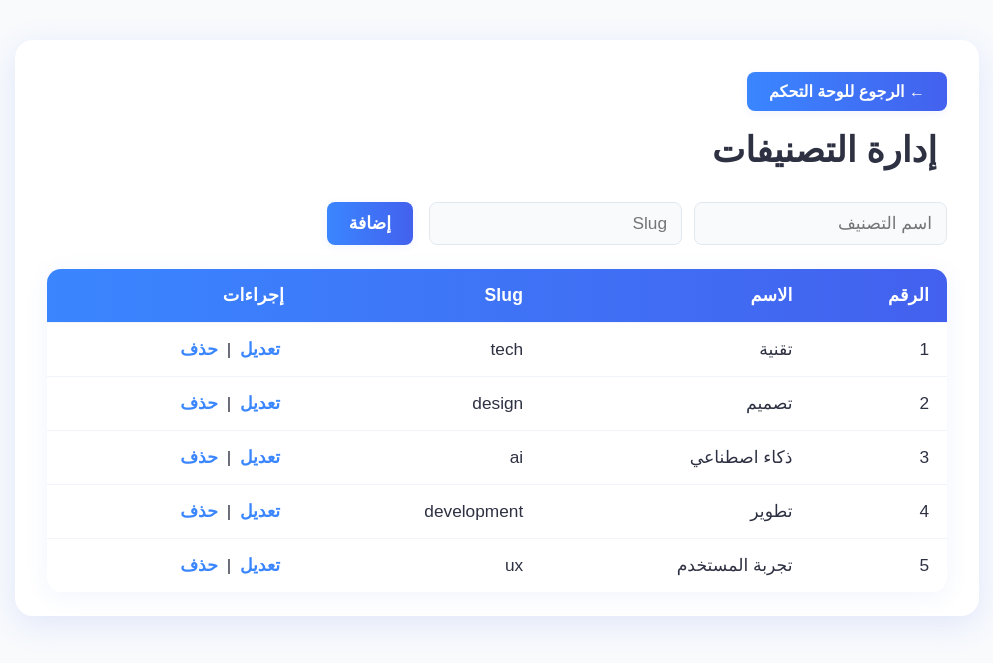
After one commit to mohamedsharshar/article, a PHP site: page /admin/categories.php in a window 1280 px wide. The commit adds this page. Shown: the top 663 px of the page, without its empty margins (143-1136 px from the left). Run offline with PHP 8.4, Linux system fonts and the light colour scheme; data comes from the database, SQL or seed files in the repository.

Commit message:
Add category management: Implement category addition, editing, and deletion functionality in the admin panel.

```diff
--- /dev/null
+++ b/admin/categories.php
@@ -0,0 +1,224 @@
+<?php
+// admin/categories.php
+require_once '../db.php';
+
+// إضافة تصنيف جديد
+$error = '';
+if (isset($_POST['add'])) {
+    $name = $_POST['name'];
+    $slug = $_POST['slug'];
+    try {
+        $stmt = $pdo->prepare('INSERT INTO categories (name, slug) VALUES (?, ?)');
+        $stmt->execute([$name, $slug]);
+        header('Location: categories.php');
+        exit;
+    } catch (PDOException $e) {
+        if ($e->getCode() == 23000) {
+            $error = 'اسم التصنيف أو الـ slug موجود بالفعل!';
+        } else {
+            $error = 'حدث خطأ أثناء الإضافة.';
+        }
+    }
+}
+
+// تعديل تصنيف
+if (isset($_POST['edit'])) {
+    $id = $_POST['id'];
+    $name = $_POST['name'];
+    $slug = $_POST['slug'];
+    try {
+        $stmt = $pdo->prepare('UPDATE categories SET name=?, slug=? WHERE id=?');
+        $stmt->execute([$name, $slug, $id]);
+        header('Location: categories.php');
+        exit;
+    } catch (PDOException $e) {
+        if ($e->getCode() == 23000) {
+            $error = 'اسم التصنيف أو الـ slug موجود بالفعل!';
+        } else {
+            $error = 'حدث خطأ أثناء التعديل.';
+        }
+    }
+}
+
+// حذف تصنيف
+if (isset($_GET['delete'])) {
+    $id = $_GET['delete'];
+    $stmt = $pdo->prepare('DELETE FROM categories WHERE id=?');
+    $stmt->execute([$id]);
+    header('Location: categories.php');
+    exit;
+}
+
+// جلب كل التصنيفات
+$stmt = $pdo->query('SELECT * FROM categories');
+$categories = $stmt->fetchAll(PDO::FETCH_ASSOC);
+
+// لو فيه تعديل
+$editCategory = null;
+if (isset($_GET['edit'])) {
+    $id = $_GET['edit'];
+    $stmt = $pdo->prepare('SELECT * FROM categories WHERE id=?');
+    $stmt->execute([$id]);
+    $editCategory = $stmt->fetch(PDO::FETCH_ASSOC);
+}
+?>
+<!DOCTYPE html>
+<html lang="ar">
+<head>
+    <meta charset="UTF-8">
+    <title>إدارة التصنيفات</title>
+    <link rel="stylesheet" href="css/manage_articles.css">
+    <style>
+        body {
+            direction: rtl;
+            font-family: 'Cairo', Arial, sans-serif;
+            background: #f8fafc;
+        }
+        .categories-container {
+            max-width: 900px;
+            margin: 40px auto;
+            background: #fff;
+            border-radius: 18px;
+            box-shadow: 0 8px 32px rgba(67,97,238,0.13);
+            padding: 32px 32px 24px 32px;
+            overflow: hidden;
+        }
+        .categories-title {
+            color: #2d3142;
+            margin-bottom: 32px;
+            font-size: 2.2rem;
+            font-weight: bold;
+            display: flex;
+            align-items: center;
+            gap: 10px;
+        }
+        .category-form {
+            display: flex;
+            gap: 12px;
+            margin-bottom: 24px;
+        }
+        .category-form input[type="text"] {
+            padding: 10px 14px;
+            border: 1px solid #e2e8f0;
+            border-radius: 8px;
+            font-size: 1.08rem;
+            background: #f8fafc;
+            transition: border 0.2s;
+        }
+        .category-form input[type="text"]:focus {
+            border: 1.5px solid #3a86ff;
+            outline: none;
+        }
+        .category-form button, .category-form a {
+            background: linear-gradient(90deg, #3a86ff 0%, #4361ee 100%);
+            color: #fff;
+            border: none;
+            border-radius: 8px;
+            padding: 10px 22px;
+            font-size: 1.08rem;
+            font-weight: bold;
+            cursor: pointer;
+            box-shadow: 0 2px 8px rgba(67,97,238,0.07);
+            transition: background 0.2s, box-shadow 0.2s;
+            text-decoration: none;
+            margin-right: 4px;
+        }
+        .category-form button:hover, .category-form a:hover {
+            background: linear-gradient(90deg, #4361ee 0%, #3a86ff 100%);
+            box-shadow: 0 4px 16px rgba(67,97,238,0.13);
+        }
+        .data-table {
+            width: 100%;
+            border-collapse: separate;
+            border-spacing: 0;
+            background: #fff;
+            border-radius: 14px;
+            box-shadow: 0 4px 24px rgba(67,97,238,0.07);
+            overflow: hidden;
+            margin-top: 12px;
+            font-size: 1.08rem;
+            direction: rtl;
+        }
+        .data-table thead tr {
+            background: linear-gradient(90deg, #3a86ff 0%, #4361ee 100%);
+            color: #fff;
+        }
+        .data-table th, .data-table td {
+            padding: 16px 18px;
+            text-align: right;
+            border-bottom: 1px solid #f0f4fa;
+        }
+        .data-table tr:last-child td {
+            border-bottom: none;
+        }
+        .data-table a {
+            color: #3a86ff;
+            font-weight: bold;
+            text-decoration: none;
+            margin: 0 4px;
+        }
+        .data-table a:hover {
+            text-decoration: underline;
+        }
+        @media (max-width: 700px) {
+            .categories-container {
+                padding: 12px 2vw;
+            }
+            .category-form {
+                flex-direction: column;
+                gap: 8px;
+            }
+            .data-table th, .data-table td {
+                padding: 8px 6px;
+            }
+        }
+    </style>
+</head>
+<body>
+    <div class="categories-container">
+        <a href="dashboard.php" style="display:inline-block;margin-bottom:18px;background:linear-gradient(90deg,#3a86ff 0%,#4361ee 100%);color:#fff;padding:10px 22px;border-radius:8px;text-decoration:none;font-weight:bold;box-shadow:0 2px 8px rgba(67,97,238,0.07);transition:background 0.2s,box-shadow 0.2s;">&larr; الرجوع للوحة التحكم</a>
+        <?php if (!empty($error)): ?>
+            <div style="background:#ffe0e0;color:#d32f2f;padding:10px 18px;border-radius:8px;margin-bottom:18px;font-weight:bold;">
+                <?= $error ?>
+            </div>
+        <?php endif; ?>
+        <div class="categories-title"><i class="fa fa-tags"></i> إدارة التصنيفات</div>
+        <form method="post" class="category-form">
+            <?php if ($editCategory): ?>
+                <input type="hidden" name="id" value="<?= $editCategory['id'] ?>">
+                <input type="text" name="name" value="<?= $editCategory['name'] ?>" required placeholder="اسم التصنيف">
+                <input type="text" name="slug" value="<?= $editCategory['slug'] ?>" required placeholder="Slug">
+                <button type="submit" name="edit">تعديل</button>
+                <a href="categories.php">إلغاء</a>
+            <?php else: ?>
+                <input type="text" name="name" required placeholder="اسم التصنيف">
+                <input type="text" name="slug" required placeholder="Slug">
+                <button type="submit" name="add">إضافة</button>
+            <?php endif; ?>
+        </form>
+        <table class="data-table">
+            <thead>
+                <tr>
+                    <th>الرقم</th>
+                    <th>الاسم</th>
+                    <th>Slug</th>
+                    <th>إجراءات</th>
+                </tr>
+            </thead>
+            <tbody>
+                <?php foreach ($categories as $cat): ?>
+                    <tr>
+                        <td><?= $cat['id'] ?></td>
+                        <td><?= $cat['name'] ?></td>
+                        <td><?= $cat['slug'] ?></td>
+                        <td>
+                            <a href="categories.php?edit=<?= $cat['id'] ?>">تعديل</a> |
+                            <a href="categories.php?delete=<?= $cat['id'] ?>" onclick="return confirm('متأكد أنك عايز تحذف التصنيف؟');">حذف</a>
+                        </td>
+                    </tr>
+                <?php endforeach; ?>
+            </tbody>
+        </table>
+    </div>
+</body>
+</html>
--- a/admin/sidebar.php
+++ b/admin/sidebar.php
@@ -134,6 +134,7 @@
     <li><a href="admins.php"><i class="fa fa-user-shield"></i> المشرفين</a></li>
     <li><a href="manage_articles.php"><i class="fa fa-newspaper"></i> المقالات</a></li>
     <li><a href="manage_comments.php"><i class="fa fa-comments"></i> التعليقات</a></li>
+    <li><a href="categories.php"><i class="fa fa-tags"></i> التصنيفات</a></li>
     <li><a href="logout.php"><i class="fa fa-sign-out-alt"></i> تسجيل الخروج</a></li>
   </ul>
 </aside>
--- a/comments.txt
+++ b/comments.txt
@@ -6,3 +6,4 @@
 //if admin or not in admin table and if user or not in user table
 // ربط كل المقالات والكومنتات ببعض
 // ظبط الداتا بيز كويس
+// recirsice func
```
